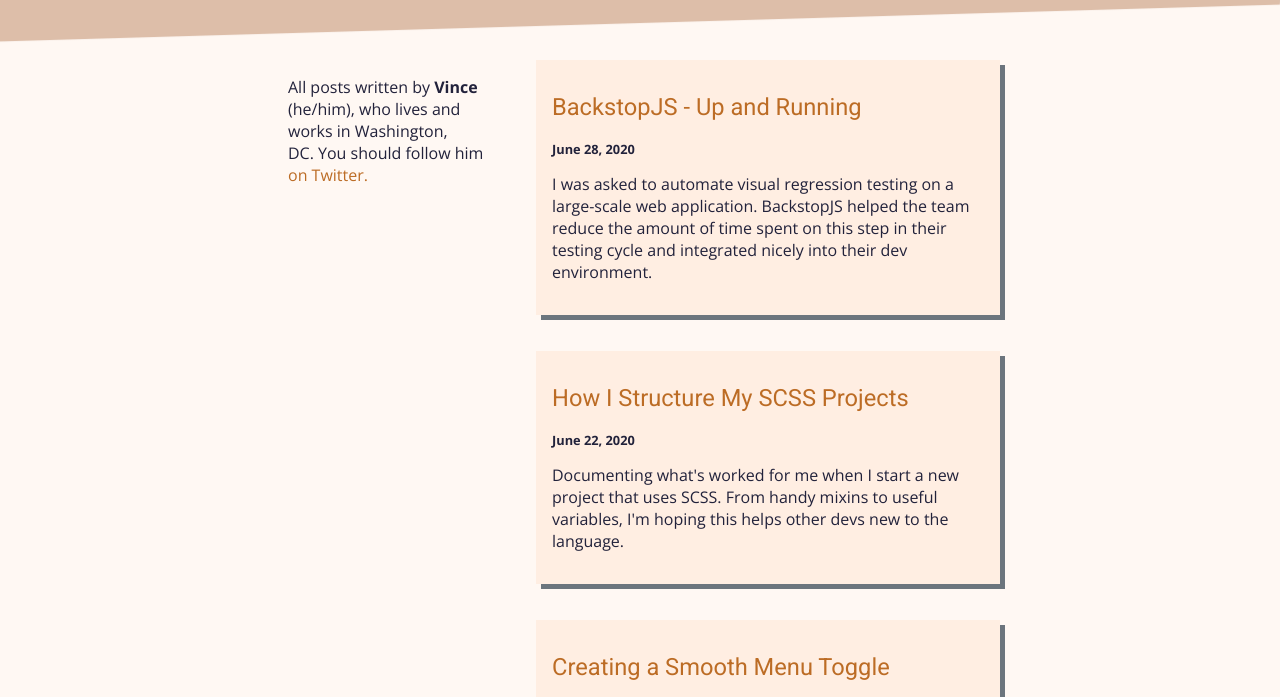
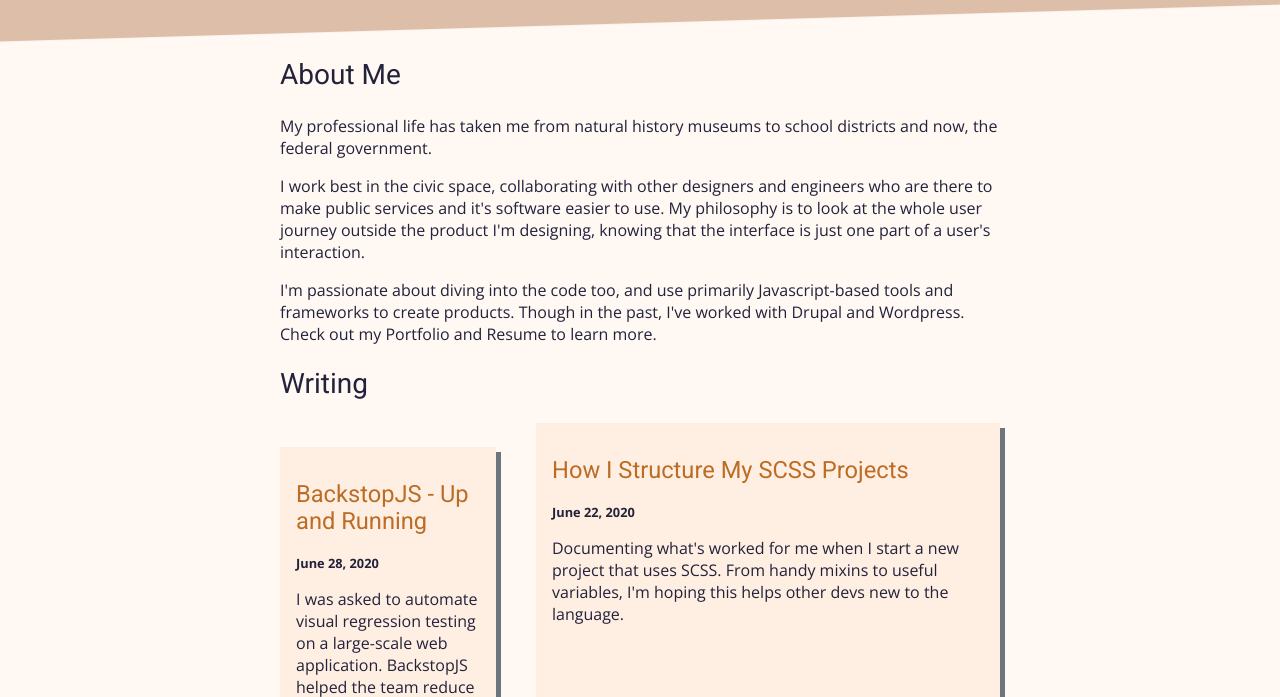
Before and after one commit to vincevince1006/vnncctt-site, a Gatsby site: page / in a window 1280 px wide. Shown: the part 82-779 px from the top of the page. Built offline with nearby package versions, Linux system fonts and the light colour scheme; Gatsby itself is replaced by a stand-in of ours.

Commit message:
new look for article previews, copy for intro but no styles yet

```diff
--- a/src/pages/index.js
+++ b/src/pages/index.js
@@ -1,7 +1,6 @@
 import React from "react"
 import { Link, graphql } from "gatsby"
 
-import Bio from "../components/bio"
 import Layout from "../components/layout"
 import SEO from "../components/seo"
 
@@ -12,11 +11,14 @@ const BlogIndex = ({ data, location }) => {
   return (
     <Layout location={location} title={siteTitle}>
       <SEO title="Home" />
+      <section class="homepageIntro">
+        <h2>About Me</h2>
+        <p>My professional life has taken me from natural history museums to school districts and now, the federal government.</p>
+        <p>I work best in the civic space, collaborating with other designers and engineers who are there to make public services and it's software easier to use. My philosophy is to look at the whole user journey outside the product I'm designing, knowing that the interface is just one part of a user's  interaction.</p>
+        <p>I'm passionate about diving into the code too, and use primarily Javascript-based tools and frameworks to create products. Though in the past, I've worked with Drupal and Wordpress. Check out my Portfolio and Resume to learn more.</p>
+      </section>
+      <h2>Writing</h2>
       <section className="main__inner-articleList">
-      <aside className="bioBg--index">
-        <Bio />
-      </aside>
-      <div className="main__inner-articleList--articles">
       {posts.map(({ node }) => {
         const title = node.frontmatter.title || node.fields.slug
         return (
@@ -37,7 +39,6 @@ const BlogIndex = ({ data, location }) => {
           </article>
         )
       })}
-      </div>
       </section>
     </Layout>
   )
--- /dev/null
+++ b/src/styles/_homepage.scss
@@ -0,0 +1,3 @@
+.homepageIntro {
+
+}
```
